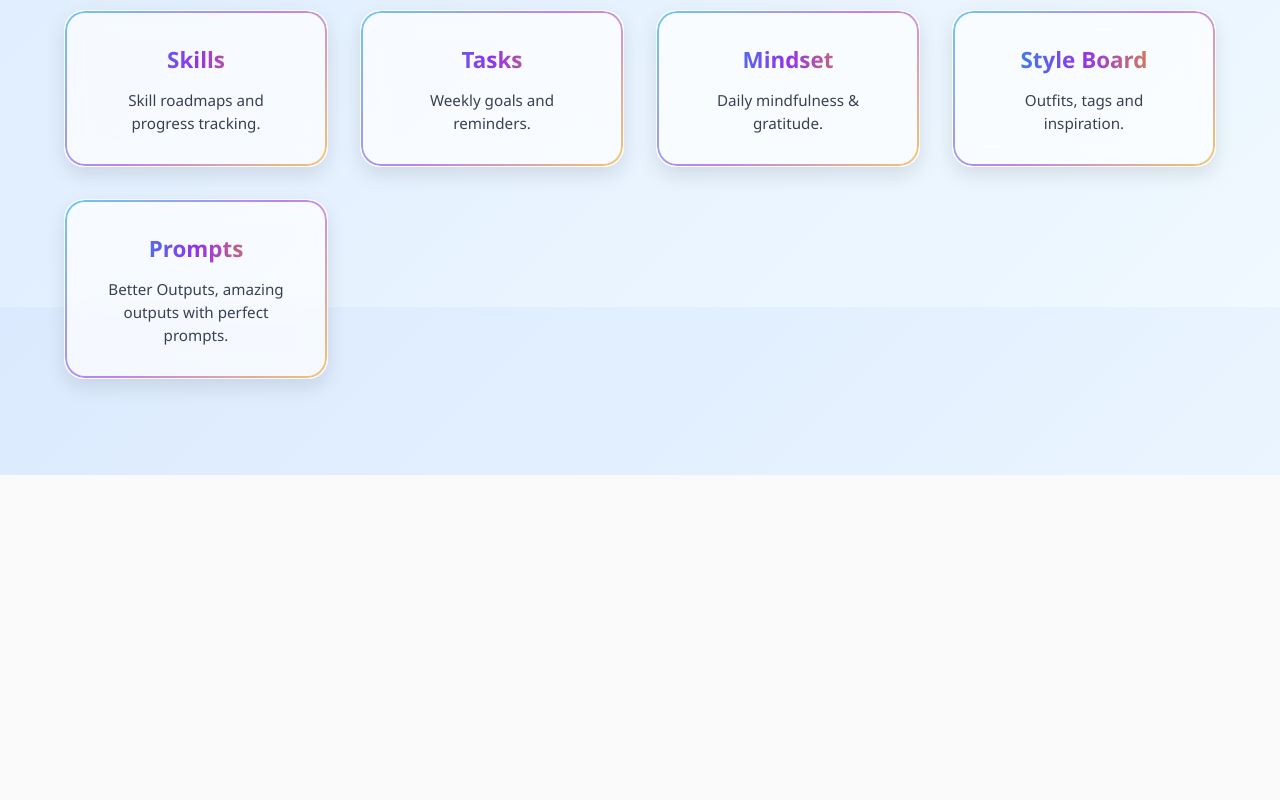
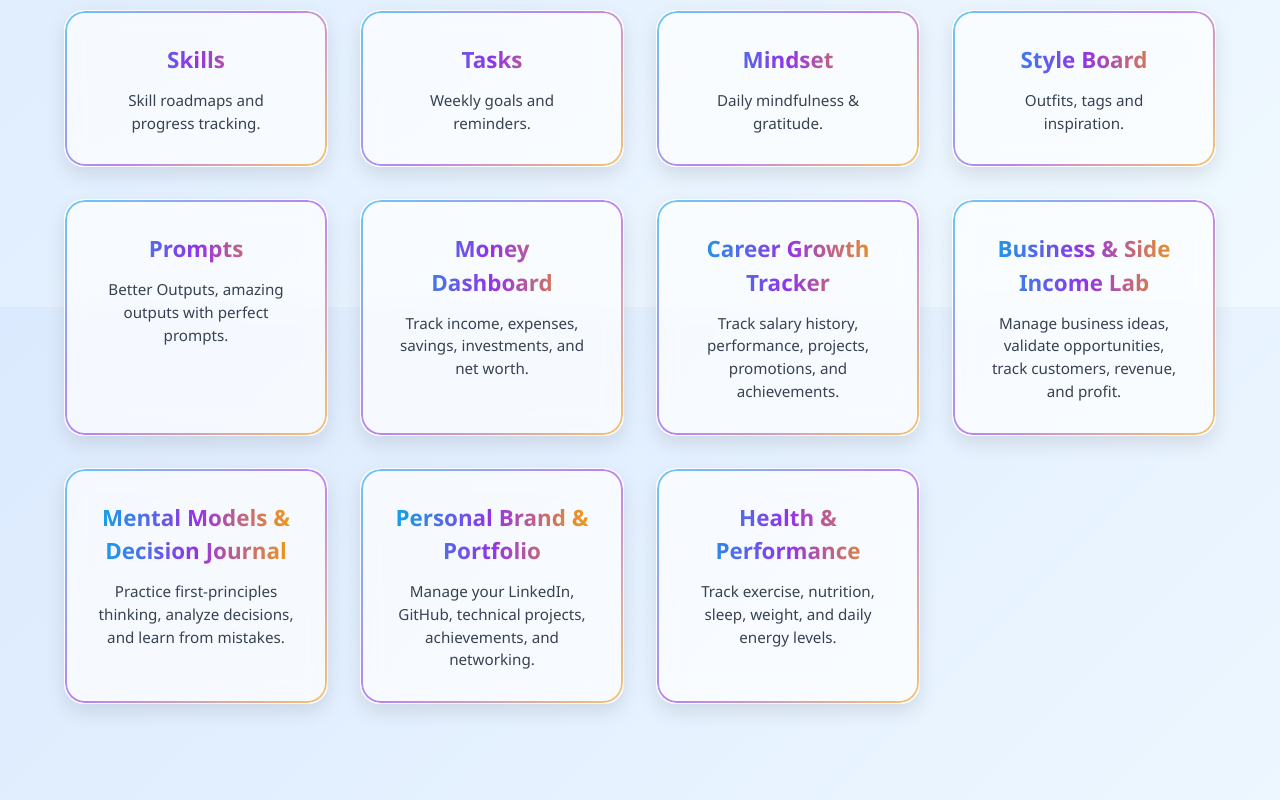
Before and after one commit to Abhishekkumarreddy485/personal-productivity-hub, a Next.js app in the folder frontend/: page / in a window 1280 px wide. Shown: the part 493-1293 px from the top of the page. Before the commit the page ends 968 px from the top, so only its background shows below. Built offline with nearby package versions, Linux system fonts and the light colour scheme; sample sign-in values are in the browser's storage.

Commit message:
Add new sections to index page
adding new categories to it

```diff
--- a/frontend/pages/index.js
+++ b/frontend/pages/index.js
@@ -32,7 +32,13 @@ export default function Home() {
     { title: 'Tasks', description: 'Weekly goals and reminders.', href: '/tasks' },
     { title: 'Mindset', description: 'Daily mindfulness & gratitude.', href: '/mindset' },
     { title: 'Style Board', description: 'Outfits, tags and inspiration.', href: '/style' },
-    { title: 'Prompts', description: 'Better Outputs, amazing outputs with perfect prompts.', href: '/style' }
+    { title: 'Prompts', description: 'Better Outputs, amazing outputs with perfect prompts.', href: '/style' },
+    {title: 'Money Dashboard', description:'Track income, expenses, savings, investments, and net worth.', href: '/money'},
+    {title: 'Career Growth Tracker', description:'Track salary history, performance, projects, promotions, and achievements.', href: '/career'},
+    {title: 'Business & Side Income Lab', description: 'Manage business ideas, validate opportunities, track customers, revenue, and profit.', href: '/business'},
+    {title: 'Mental Models & Decision Journal', description: 'Practice first-principles thinking, analyze decisions, and learn from mistakes.', href: '/mental-models'},
+    {title: 'Personal Brand & Portfolio', description: 'Manage your LinkedIn, GitHub, technical projects, achievements, and networking.',href: '/portfolio'},
+    {title: 'Health & Performance',description:'Track exercise, nutrition, sleep, weight, and daily energy levels.',href: '/health'}
   ];
 
   return (
```
